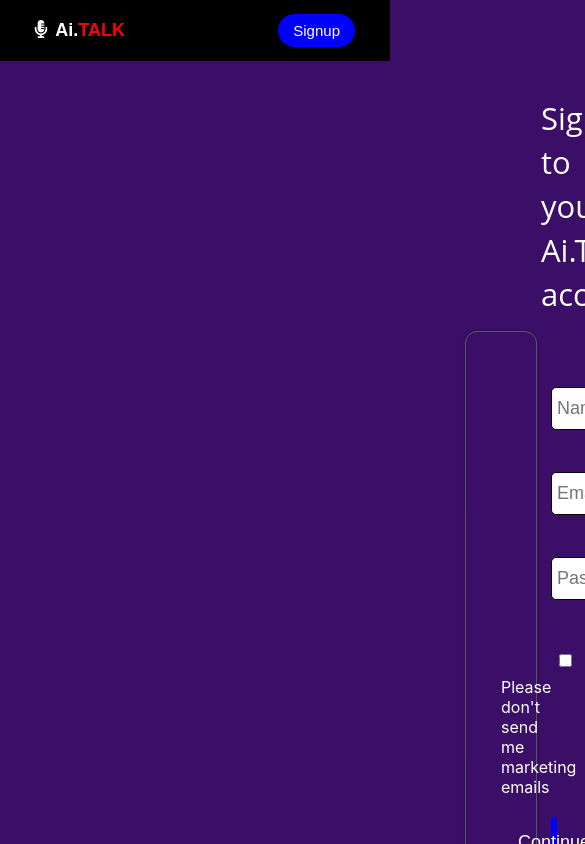
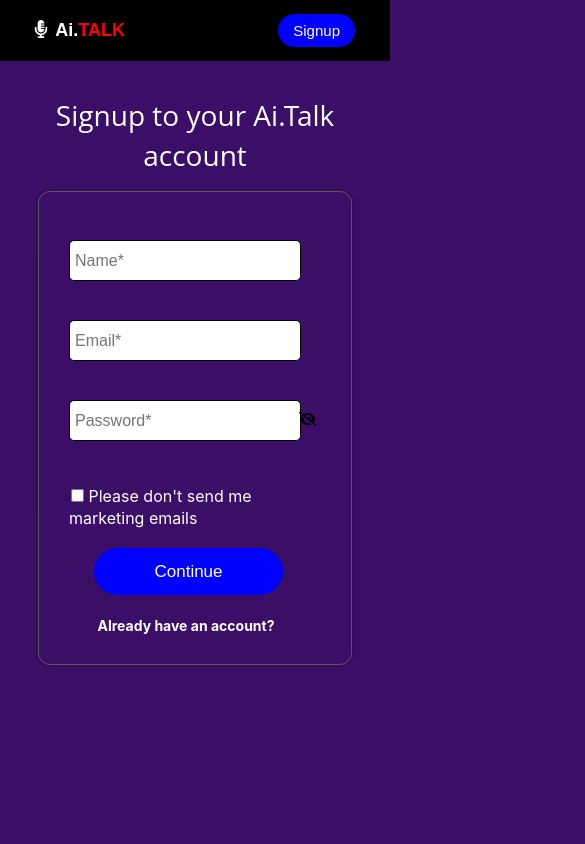
Before and after one commit to anilbhangay/Developer-Work, a React (Create React App) app in the folder Voice_Speech/: page /Signup in a window 390 px wide. Shown: the top 844 px of the page, 585 px wide, since content can reach past the window. Built offline with nearby package versions, Linux system fonts and the light colour scheme.

Commit message:
Added responsiveness to signup page

```diff
--- a/Voice_Speech/src/components/register/Signup.css
+++ b/Voice_Speech/src/components/register/Signup.css
@@ -7,9 +7,9 @@
     margin: 0px;
     padding: 20px 45px;
     align-items: center;
-    /* text-align: center; */
     margin-left: 420px;
   }
+
   .signup-form h2 {
     margin: 15px 0;
     margin-left: 76px;
@@ -17,9 +17,9 @@
     font-weight: 400;
     line-height: 44px;
     font-family: "Open Sans", sans-serif;
-    /* text-align: center; */
     color: #fff;
   }
+
   .form-coainter-signup {
     width: 55%;
     height: 25%;
@@ -58,6 +58,7 @@
     font-size: 15px;
     color: red;
   }
+
   .form-links-signup #cheack-box-signup {
     margin-left: 58px;
     margin-top: 12px;
@@ -99,3 +100,65 @@
   .form-links-signup h4 a:hover {
     text-decoration: underline;
   }
+
+
+  @media screen and (max-width: 425px) {
+  .signup-form {
+    padding: 18px 38px;
+    margin-left: 18px;
+    margin-left: 0px;
+  }
+
+  .signup-form h2 {
+    margin: 16px 2px;
+    font-size: 28px;
+    text-align: center;
+    line-height: 40px;
+  }
+
+  .form-coainter-signup {
+    width: 100%;
+    height: auto;
+    padding: 30px;
+  }
+
+  .form-input-signup input {
+    width: 92%;
+    height: 41px;
+    margin-top: 18px;
+    margin-bottom: 1px;
+    margin-left: 0px;
+    font-size: 16px;
+  }
+
+  #icon-eye-signup {
+    top: -53px;
+    left: 230px;
+    font-size: 16px;
+  }
+
+  .form-links-signup #cheack-box-signup {
+    margin-left: 2px;
+    margin-top: 7px;
+    margin-bottom: 6px;
+  }
+
+  .form-links-signup #button-signup {
+    width: 75%;
+    height: 47px;
+    margin-left: 25px;
+    font-size: 17px;
+  }
+
+  .form-links-signup h4 {
+    margin-top: 22px;
+    margin-right: 18px;
+    font-size: 14px;
+  }
+
+  .error-name-sign {
+    margin-left: 7px;
+    font-size: 14px;
+  }
+
+ }
```
